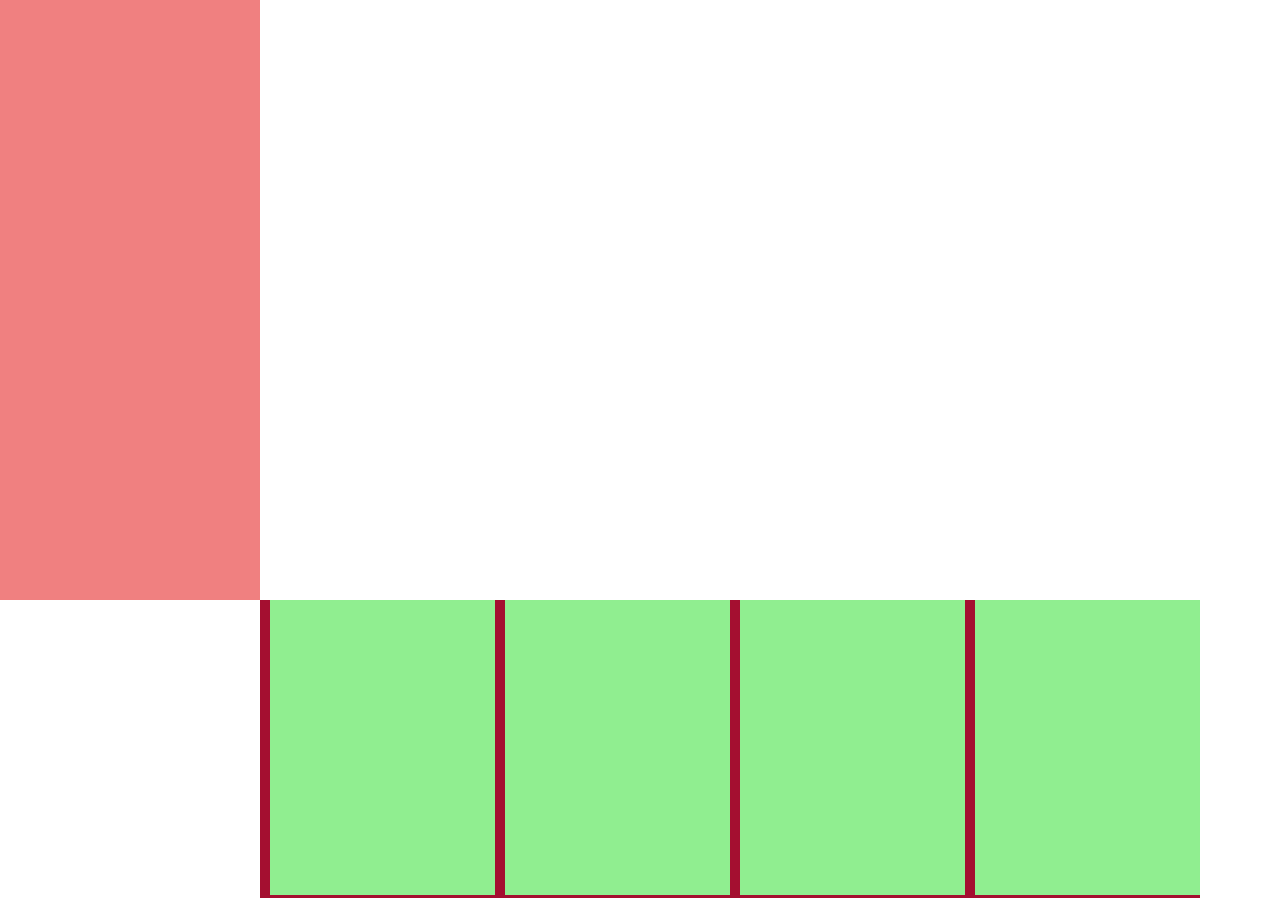
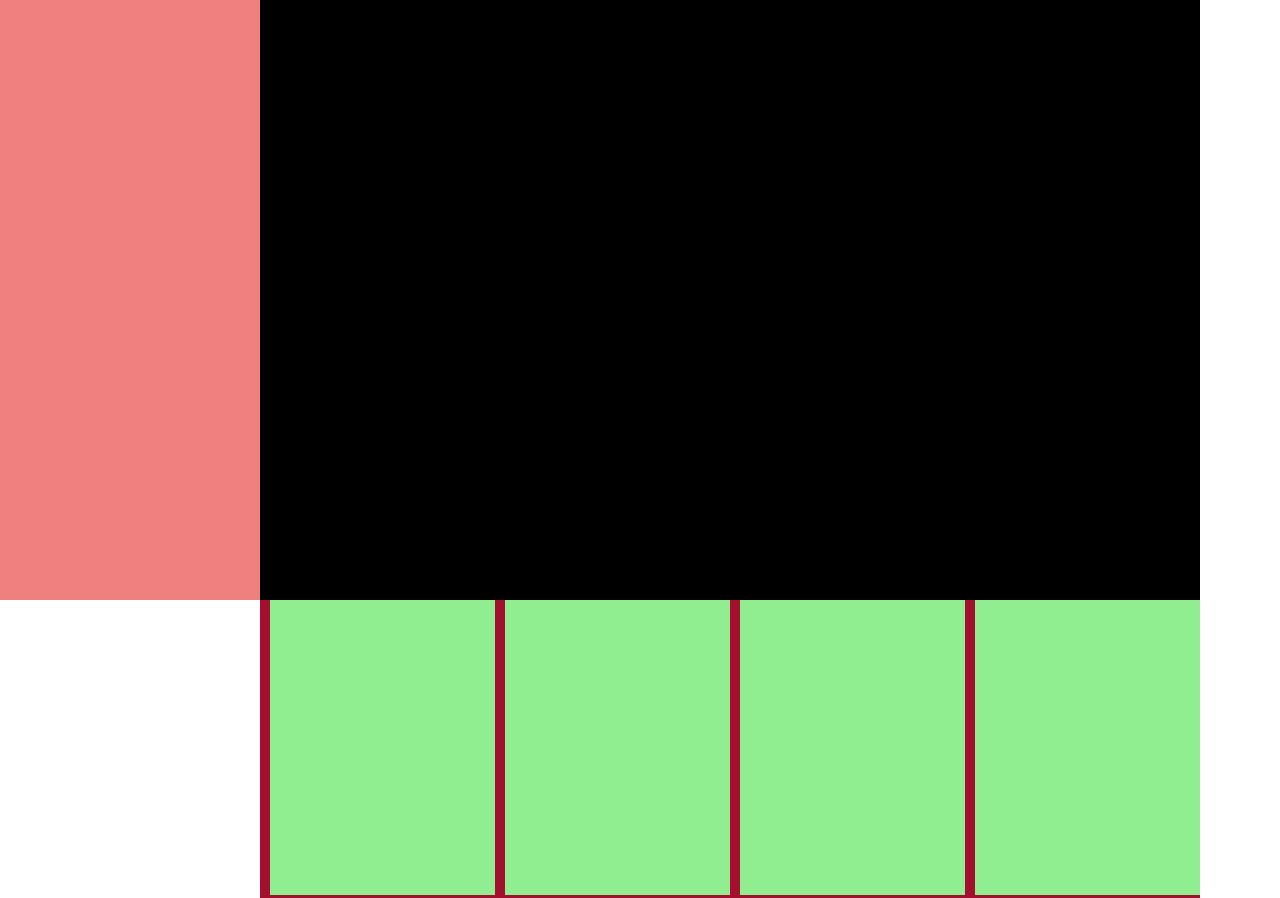
Before and after one commit to topxfc/web, a plain HTML site: page h5c3/miPhone.html in a window 1280 px wide. Shown: the top 898 px of the page. Drawn offline with Linux system fonts and the light colour scheme.

Commit message:
20250912

```diff
--- a/h5c3/miPhone.html
+++ b/h5c3/miPhone.html
@@ -13,9 +13,17 @@
 
         .box {
             width: 1200px;
-            /* 如果不设置高度 浏览器里检查 高度会变成0 */
+            /* 如果不设置高度 浏览器里检查 高度会变成0 需要清除浮动*/
+            /* overflow: hidden; */
             /* height: 600px; */
             background-color: rgb(177, 8, 67);
+        }
+        .box1 {
+            width: 1200px;
+            /* 如果不设置高度 浏览器里检查 高度会变成0 需要清除浮动*/
+            /* overflow: hidden; */
+            height: 600px;
+            background-color: black;
         }
 
         .left {
@@ -31,10 +39,16 @@
             width: 940px;
             height: 600px;
             background-color: rgb(164, 15, 48);
-            /* 额外标签法 */
+            /* 额外标签法 会让right盒子跑到box下面*/
+            /* clear: both; */
+            /* 常见的网页布局top banner box footer */
+            /* 两个注意点：浮动元素要由标准流父元素约束 一浮全浮 浮动的盒子只会压住后面的标准流盒子 对前面的没影响*/
+            /* 前面的盒子独占一行 不让后面的浮动盒子跑到它的右边 */
+            /* 父盒子不方便给高度 因为孩子浮动后 父盒子高度会变成0 影响下面的标准流盒子 所以需要清除浮动 */
+        }
+        .clear{
             clear: both;
         }
-
         .right>div {
             width: 225px;
             height: 295px;
@@ -50,7 +64,7 @@
 <body>
     <div class="box">
         <div class="left"></div>
-        <div class="right">
+        <div class="right clear">
             <div></div>
             <div></div>
             <div></div>
@@ -61,6 +75,9 @@
             <div></div>
         </div>
     </div>
+    <div class="box1">
+
+    </div>
 </body>
 
 </html>
```
Also changed, not shown: h5c3/float.html (+3 -1 lines).
